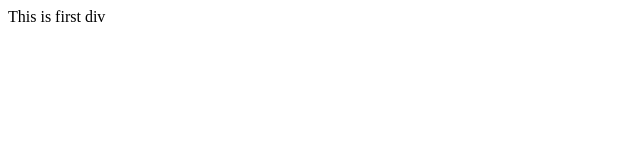
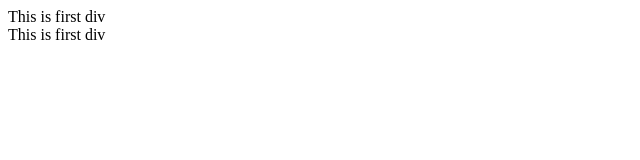
Before and after one commit to grimeo/test, a plain HTML site: page index.html in a window 1280 px wide. Shown: the full height of the page, 0-640 px from the left. Drawn offline with Linux system fonts and the light colour scheme.

```diff
--- a/index.html
+++ b/index.html
@@ -9,8 +9,8 @@
 </head>
 <body>
 
-    <div class="1st_div">This is first div </div>
-
+    <div class="first_div">This is first div </div>
+    <div class="second_div">This is first div </div>
     <script src="script.js"></script>
 </body>
 </html>
```
